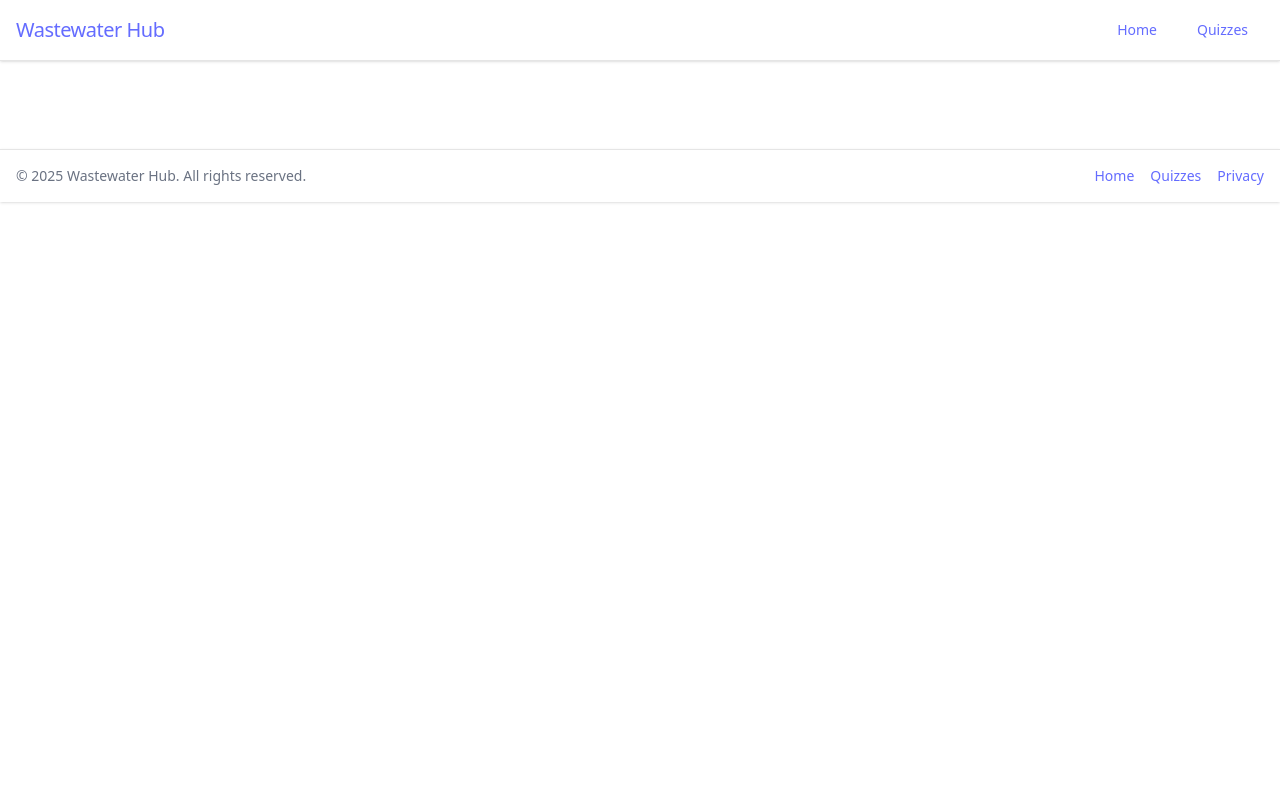
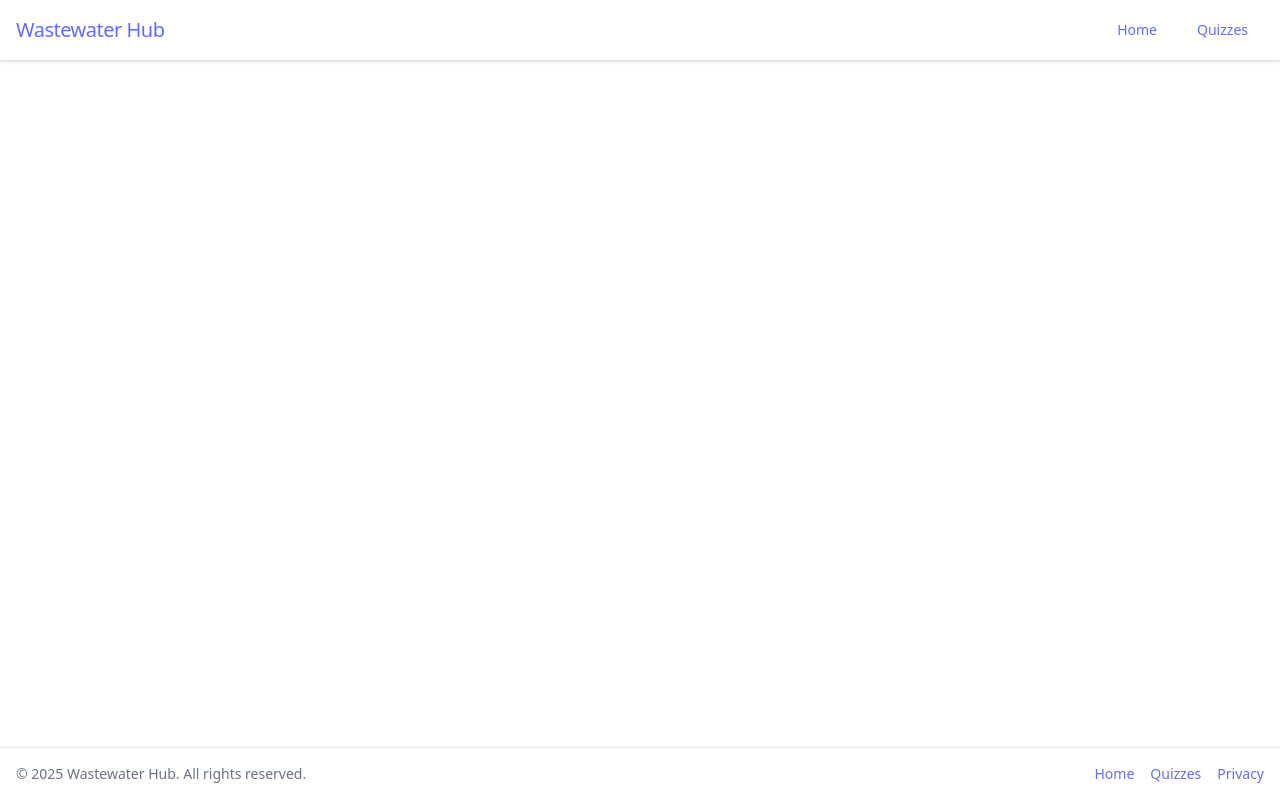
Before and after one commit to escheive/wastewater-hub, a React (Vite) app: page /quiz in a window 1280 px wide. Built offline with nearby package versions, Linux system fonts and the light colour scheme.

Commit message:
adjusted app height to keep footer at bottom

```diff
--- a/src/App.tsx
+++ b/src/App.tsx
@@ -12,7 +12,7 @@
   return (
     <div className="flex flex-col min-h-screen min-w-screen">
       <NavBar />
-      <main className="p-6 max-w-2xl mx-auto">
+      <main className="flex-grow p-6 max-w-2xl mx-auto">
         <Routes>
           <Route path='/' element={<Home />} />
           <Route path='/quizzes' element={<QuizSelection />} />
--- a/src/index.css
+++ b/src/index.css
@@ -65,6 +65,7 @@
   place-items: center;
   min-width: 320px;
   min-height: 100vh;
+  height: 100%;
 }
 
 h1 {
```
